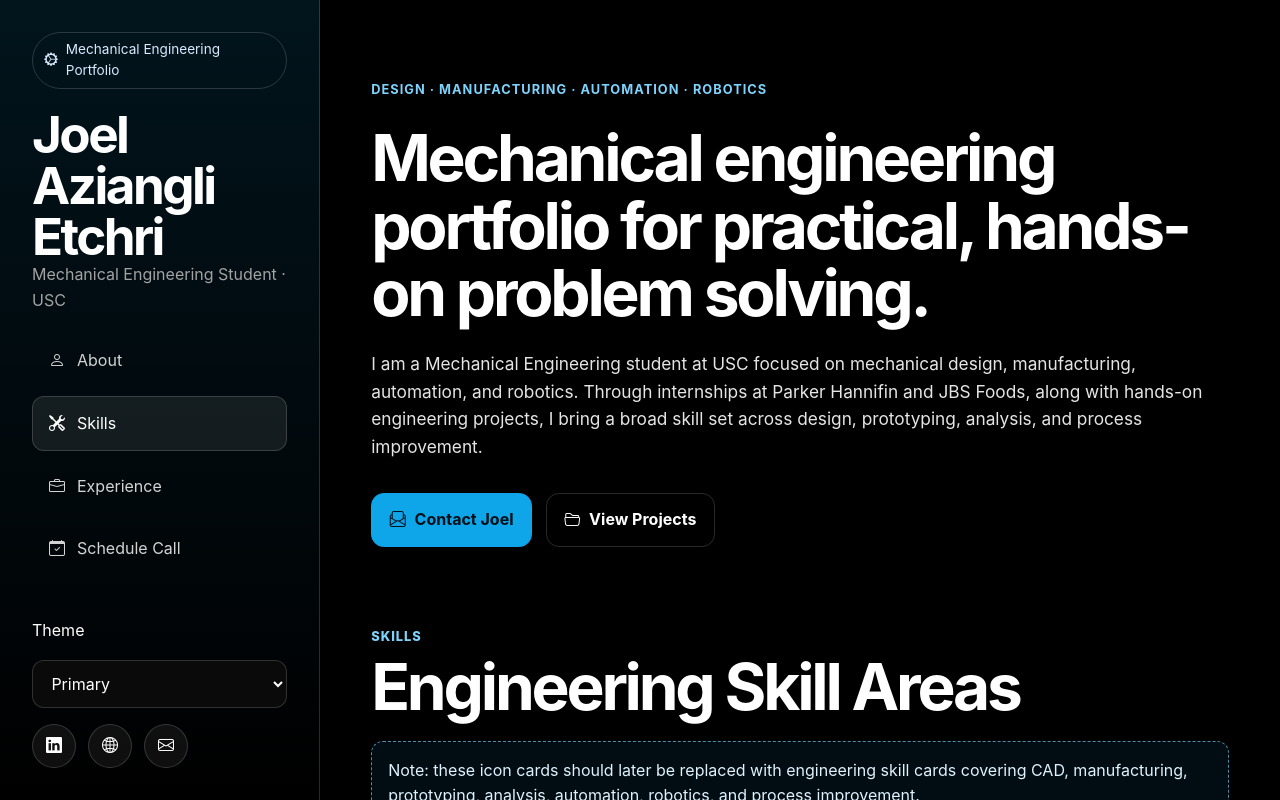
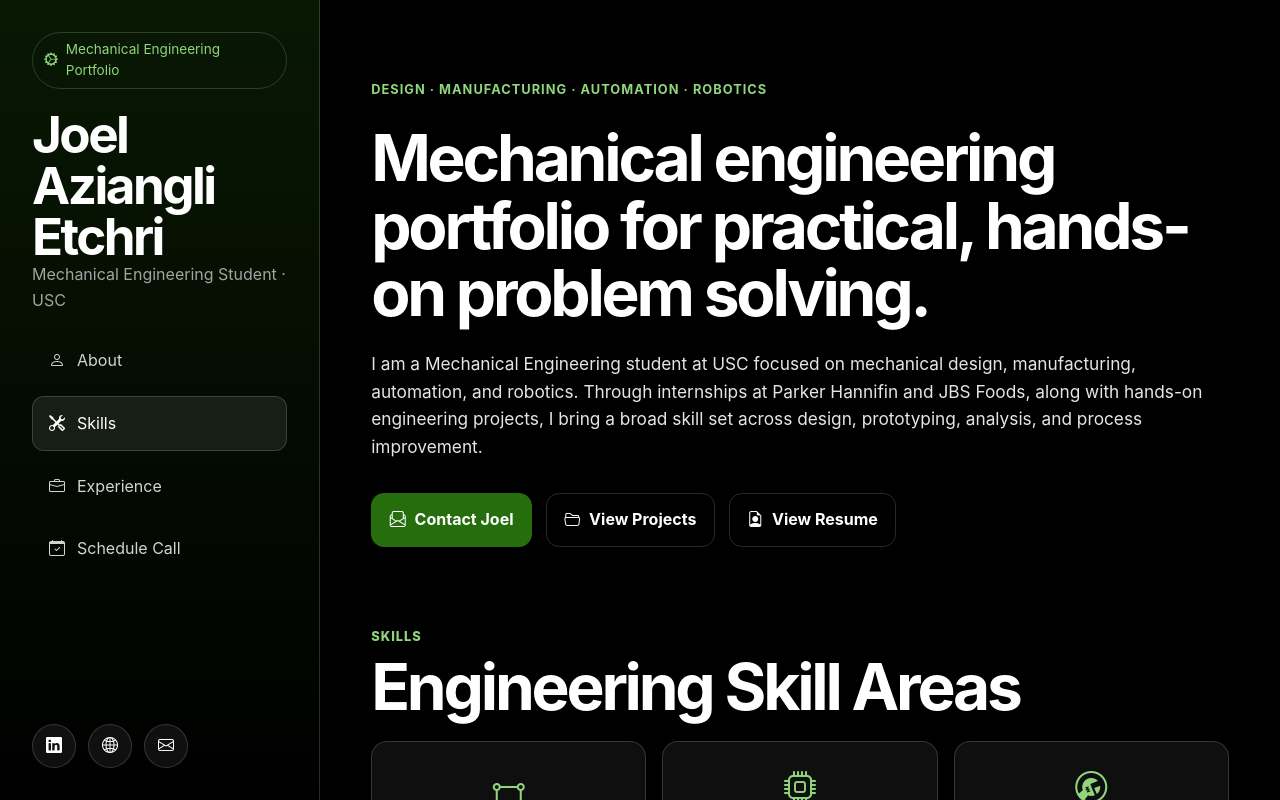
Before and after one commit to Etchri14/Engineering-Portfolio, a website: page index.html in a window 1280 px wide. Both pictures are taken after a click on the button "Skills". Shown: the top 800 px of the page. Drawn offline with nearby package versions, Linux system fonts and the light colour scheme.

Commit message:
Update index.html

```diff
--- a/index.html
+++ b/index.html
@@ -10,7 +10,10 @@
 
     <meta property="og:url" content="https://joeletchri.github.io" />
     <meta property="og:type" content="website" />
-    <meta property="og:title" content="Joel Aziangli Etchri | Mechanical Engineering Portfolio" />
+    <meta
+      property="og:title"
+      content="Joel Aziangli Etchri | Mechanical Engineering Portfolio"
+    />
     <meta
       property="og:description"
       content="Explore Joel Aziangli Etchri's mechanical engineering portfolio, including experience in design, manufacturing, automation, robotics, and hands-on engineering projects."
@@ -26,8 +29,11 @@
 
     <style>
       :root {
-        --primary: #0ea5e9;
-        --primary-dark: #0284c7;
+        --primary: #266e0d;
+        --primary-dark: #1d560a;
+        --primary-light: #8fd67c;
+        --primary-soft: rgba(38, 110, 13, 0.14);
+        --primary-border: rgba(38, 110, 13, 0.65);
         --black: #000000;
         --white: #ffffff;
         --muted: #a3a3a3;
@@ -44,8 +50,11 @@
 
       body {
         margin: 0;
-        font-family: Inter, ui-sans-serif, system-ui, -apple-system, BlinkMacSystemFont, "Segoe UI", sans-serif;
+        font-family: Inter, ui-sans-serif, system-ui, -apple-system,
+          BlinkMacSystemFont, "Segoe UI", sans-serif;
         line-height: 1.6;
+        background: var(--black);
+        color: var(--white);
       }
 
       a {
@@ -58,20 +67,12 @@
         font: inherit;
       }
 
-      .tw-bg-\[\#000000\] {
-        background-color: #000000;
-      }
-
-      .tw-text-white {
-        color: #ffffff;
-      }
-
       .tw-text-black {
-        color: #000000;
+        color: var(--black);
       }
 
       .tw-bg-white {
-        background-color: #ffffff;
+        background-color: var(--white);
       }
 
       .tw-rounded-lg {
@@ -106,7 +107,11 @@
         gap: 2rem;
         padding: 2rem;
         border-right: 1px solid var(--border);
-        background: linear-gradient(180deg, rgba(14, 165, 233, 0.12), rgba(0, 0, 0, 0));
+        background: linear-gradient(
+          180deg,
+          rgba(38, 110, 13, 0.22),
+          rgba(0, 0, 0, 0)
+        );
       }
 
       .profile-block {
@@ -123,7 +128,7 @@
         padding: 0.35rem 0.7rem;
         border: 1px solid var(--border);
         border-radius: 999px;
-        color: #dbeafe;
+        color: var(--primary-light);
         font-size: 0.85rem;
       }
 
@@ -173,17 +178,9 @@
         gap: 1rem;
       }
 
-      .theme-select {
-        width: 100%;
-        padding: 0.75rem 0.9rem;
-        border: 1px solid var(--border);
-        border-radius: 0.75rem;
-        color: var(--white);
-        background: #0a0a0a;
-      }
-
       .social-links {
         display: flex;
+        flex-wrap: wrap;
         gap: 0.75rem;
       }
 
@@ -202,8 +199,8 @@
 
       .social-link:hover {
         transform: translateY(-2px);
-        border-color: rgba(14, 165, 233, 0.8);
-        background: rgba(14, 165, 233, 0.14);
+        border-color: var(--primary-border);
+        background: var(--primary-soft);
       }
 
       .main-content {
@@ -221,11 +218,11 @@
 
       .eyebrow {
         margin: 0;
-        color: #7dd3fc;
+        color: var(--primary-light);
+        font-size: 0.8rem;
         font-weight: 700;
         letter-spacing: 0.08em;
         text-transform: uppercase;
-        font-size: 0.8rem;
       }
 
       .hero h2,
@@ -264,7 +261,7 @@
 
       .btn-primary {
         border-color: var(--primary);
-        color: #001018;
+        color: var(--white);
         background: var(--primary);
       }
 
@@ -292,7 +289,7 @@
 
       .section-kicker {
         margin: 0 0 0.35rem;
-        color: #7dd3fc;
+        color: var(--primary-light);
         font-size: 0.8rem;
         font-weight: 800;
         letter-spacing: 0.08em;
@@ -316,15 +313,6 @@
         grid-template-columns: repeat(3, minmax(0, 1fr));
       }
 
-      .skill-note {
-        margin: 0 0 1rem;
-        padding: 1rem;
-        border: 1px dashed rgba(125, 211, 252, 0.65);
-        border-radius: 0.75rem;
-        color: #e0f2fe;
-        background: rgba(14, 165, 233, 0.08);
-      }
-
       .skill-card {
         display: flex;
         min-height: 145px;
@@ -340,7 +328,7 @@
       }
 
       .skill-card i {
-        color: #7dd3fc;
+        color: var(--primary-light);
         font-size: 2rem;
       }
 
@@ -379,8 +367,8 @@
         display: inline-flex;
         padding: 0.25rem 0.55rem;
         border-radius: 999px;
-        color: #075985;
-        background: #e0f2fe;
+        color: var(--white);
+        background: var(--primary);
         font-size: 0.82rem;
         font-weight: 700;
       }
@@ -388,9 +376,10 @@
       .schedule-frame {
         width: 100%;
         min-height: 700px;
+        margin-top: 1rem;
         border: 0;
         border-radius: 1rem;
-        background: #ffffff;
+        background: var(--white);
       }
 
       @media (min-width: 1024px) {
@@ -426,7 +415,7 @@
     </style>
   </head>
 
-  <body class="tw-bg-[#000000] tw-text-white lg:tw-h-[100vh]">
+  <body class="lg:tw-h-[100vh]">
     <div class="page-shell">
       <section class="sidebar" aria-label="Portfolio sidebar">
         <div class="profile-block">
@@ -461,14 +450,6 @@
         </div>
 
         <div class="sidebar-footer">
-          <label for="theme-select">Theme</label>
-          <select id="theme-select" class="theme-select" aria-label="Theme selector">
-            <option value="primary" selected>Primary</option>
-            <option value="secondary">Secondary</option>
-            <option value="success">Success</option>
-            <option value="warning">Warning</option>
-          </select>
-
           <div class="social-links" aria-label="Social links">
             <a
               class="social-link"
@@ -488,7 +469,11 @@
             >
               <i class="bi bi-globe2" aria-hidden="true"></i>
             </a>
-            <a class="social-link" href="mailto:joeletchri@gmail.com" aria-label="Email Joel Etchri">
+            <a
+              class="social-link"
+              href="mailto:joeletchri@gmail.com"
+              aria-label="Email Joel Etchri"
+            >
               <i class="bi bi-envelope" aria-hidden="true"></i>
             </a>
           </div>
@@ -498,14 +483,19 @@
       <main class="main-content">
         <header class="hero">
           <p class="eyebrow">Design · Manufacturing · Automation · Robotics</p>
-          <h2>Mechanical engineering portfolio for practical, hands-on problem solving.</h2>
+          <h2>
+            Mechanical engineering portfolio for practical, hands-on problem
+            solving.
+          </h2>
           <p class="intro-text">
-            I am a Mechanical Engineering student at USC focused on mechanical design, manufacturing,
-            automation, and robotics. Through internships at Parker Hannifin and JBS Foods, along with
-            hands-on engineering projects, I bring a broad skill set across design, prototyping, analysis,
-            and process improvement.
+            I am a Mechanical Engineering student at USC focused on mechanical
+            design, manufacturing, automation, and robotics. Through internships
+            at Parker Hannifin and JBS Foods, along with hands-on engineering
+            projects, I bring a broad skill set across design, prototyping,
+            analysis, and process improvement.
           </p>
-          <div class="button-row">
+
+          <div class="button-row" aria-label="Portfolio actions">
             <a class="btn btn-primary" href="mailto:joeletchri@gmail.com">
               <i class="bi bi-envelope-paper" aria-hidden="true"></i>
               Contact Joel
@@ -519,6 +509,15 @@
               <i class="bi bi-folder2-open" aria-hidden="true"></i>
               View Projects
             </a>
+            <a
+              class="btn btn-outline"
+              href="./assets/Joel_Aziangli_Etchri_Resume.pdf"
+              target="_blank"
+              rel="noopener noreferrer"
+            >
+              <i class="bi bi-file-earmark-person" aria-hidden="true"></i>
+              View Resume
+            </a>
           </div>
         </header>
 
@@ -528,16 +527,22 @@
             <h2 id="about-title" class="section-title">Joel Etchri</h2>
           </div>
 
-          <div class="tw-rounded-lg tw-bg-white tw-p-6 tw-text-justify tw-text-black tw-shadow-md white-card">
+          <div
+            class="tw-rounded-lg tw-bg-white tw-p-6 tw-text-justify tw-text-black tw-shadow-md white-card"
+          >
             <p>
-              Joel Etchri is a Mechanical Engineering student at the University of Southern California with
-              experience across mechanical design, manufacturing systems, automation, and robotics. His work
-              includes internship experience with Parker Hannifin and JBS Foods, where he contributed to
-              engineering, process improvement, and production-focused initiatives. At USC, Joel has expanded
-              his hands-on engineering experience through USC Formula SAE and USC Makers, applying design,
-              prototyping, fabrication, testing, and teamwork to real engineering challenges.
+              Joel Etchri is a Mechanical Engineering student at the University
+              of Southern California with experience across mechanical design,
+              manufacturing systems, automation, and robotics. His work includes
+              internship experience with Parker Hannifin and JBS Foods, where he
+              contributed to engineering, process improvement, and
+              production-focused initiatives. At USC, Joel has expanded his
+              hands-on engineering experience through USC Formula SAE and USC
+              Makers, applying design, prototyping, fabrication, testing, and
+              teamwork to real engineering challenges.
             </p>
-            <div class="button-row">
+
+            <div class="button-row" aria-label="About actions">
               <a
                 class="btn btn-primary"
                 href="https://joeletchri.github.io"
@@ -547,7 +552,11 @@
                 <i class="bi bi-box-arrow-up-right" aria-hidden="true"></i>
                 Projects
               </a>
-              <a class="btn btn-outline" href="mailto:joeletchri@gmail.com" style="color: #000000; border-color: #d4d4d4;">
+              <a
+                class="btn btn-outline"
+                href="mailto:joeletchri@gmail.com"
+                style="color: #000000; border-color: #d4d4d4"
+              >
                 <i class="bi bi-envelope" aria-hidden="true"></i>
                 Contact
               </a>
@@ -558,14 +567,10 @@
         <section id="skills" class="tab-panel" aria-labelledby="skills-title">
           <div class="section-header">
             <p class="section-kicker">Skills</p>
-            <h2 id="skills-title" class="section-title">Engineering Skill Areas</h2>
+            <h2 id="skills-title" class="section-title">
+              Engineering Skill Areas
+            </h2>
           </div>
-
-          <!-- These existing icon cards should later be replaced with detailed engineering skill cards. -->
-          <p class="skill-note">
-            Note: these icon cards should later be replaced with engineering skill cards covering CAD,
-            manufacturing, prototyping, analysis, automation, robotics, and process improvement.
-          </p>
 
           <div class="grid grid-3">
             <article class="skill-card">
@@ -573,26 +578,31 @@
               <h4>Mechanical Design</h4>
               <p>CAD, mechanisms, assemblies, design iteration.</p>
             </article>
+
             <article class="skill-card">
               <i class="bi bi-cpu" aria-hidden="true"></i>
               <h4>Automation</h4>
               <p>Controls mindset, equipment improvement, robotics exposure.</p>
             </article>
+
             <article class="skill-card">
               <i class="bi bi-wrench-adjustable-circle" aria-hidden="true"></i>
               <h4>Manufacturing</h4>
               <p>Fabrication, prototyping, production support, troubleshooting.</p>
             </article>
+
             <article class="skill-card">
               <i class="bi bi-graph-up-arrow" aria-hidden="true"></i>
               <h4>Analysis</h4>
               <p>Engineering calculations, testing, data-informed decisions.</p>
             </article>
+
             <article class="skill-card">
               <i class="bi bi-car-front" aria-hidden="true"></i>
               <h4>Formula SAE</h4>
               <p>Team engineering, vehicle systems, design-for-performance.</p>
             </article>
+
             <article class="skill-card">
               <i class="bi bi-lightbulb" aria-hidden="true"></i>
               <h4>Prototyping</h4>
@@ -601,14 +611,22 @@
           </div>
         </section>
 
-        <section id="experience" class="tab-panel" aria-labelledby="experience-title">
+        <section
+          id="experience"
+          class="tab-panel"
+          aria-labelledby="experience-title"
+        >
           <div class="section-header">
             <p class="section-kicker">Experience</p>
-            <h2 id="experience-title" class="section-title">Engineering Experience</h2>
+            <h2 id="experience-title" class="section-title">
+              Engineering Experience
+            </h2>
           </div>
 
           <div class="grid grid-2">
-            <article class="tw-rounded-lg tw-bg-white tw-p-6 tw-text-black tw-shadow-md experience-card white-card">
+            <article
+              class="tw-rounded-lg tw-bg-white tw-p-6 tw-text-black tw-shadow-md experience-card white-card"
+            >
               <h3>Parker Hannifin</h3>
               <div class="experience-meta">
                 <span>Engineering Intern</span>
@@ -616,8 +634,9 @@
                 <span>Summer 2024</span>
               </div>
               <p>
-                Supported engineering and manufacturing work focused on mechanical systems, production
-                improvement, documentation, and practical problem solving in an industrial environment.
+                Supported engineering and manufacturing work focused on
+                mechanical systems, production improvement, documentation, and
+                practical problem solving in an industrial environment.
               </p>
               <div class="tag-list">
                 <span class="tag">Manufacturing</span>
@@ -626,7 +645,9 @@
               </div>
             </article>
 
-            <article class="tw-rounded-lg tw-bg-white tw-p-6 tw-text-black tw-shadow-md experience-card white-card">
+            <article
+              class="tw-rounded-lg tw-bg-white tw-p-6 tw-text-black tw-shadow-md experience-card white-card"
+            >
               <h3>JBS Foods</h3>
               <div class="experience-meta">
                 <span>Engineering Intern</span>
@@ -634,8 +655,9 @@
                 <span>Summer 2023</span>
               </div>
               <p>
-                Worked in a production-focused setting supporting reliability, operations, and engineering
-                initiatives tied to equipment performance, safety, and continuous improvement.
+                Worked in a production-focused setting supporting reliability,
+                operations, and engineering initiatives tied to equipment
+                performance, safety, and continuous improvement.
               </p>
               <div class="tag-list">
                 <span class="tag">Operations</span>
@@ -644,7 +666,9 @@
               </div>
             </article>
 
-            <article class="tw-rounded-lg tw-bg-white tw-p-6 tw-text-black tw-shadow-md experience-card white-card">
+            <article
+              class="tw-rounded-lg tw-bg-white tw-p-6 tw-text-black tw-shadow-md experience-card white-card"
+            >
               <h3>USC Formula SAE</h3>
               <div class="experience-meta">
                 <span>Student Engineer</span>
@@ -652,8 +676,9 @@
                 <span>2023–Present</span>
               </div>
               <p>
-                Contributes to a student race car engineering team through collaborative design,
-                prototyping, fabrication, testing, and cross-functional engineering problem solving.
+                Contributes to a student race car engineering team through
+                collaborative design, prototyping, fabrication, testing, and
+                cross-functional engineering problem solving.
               </p>
               <div class="tag-list">
                 <span class="tag">Vehicle Design</span>
@@ -664,17 +689,30 @@
           </div>
         </section>
 
-        <section id="schedule" class="tab-panel" aria-labelledby="schedule-title">
+        <section
+          id="schedule"
+          class="tab-panel"
+          aria-labelledby="schedule-title"
+        >
           <div class="section-header">
             <p class="section-kicker">Schedule Call</p>
             <h2 id="schedule-title" class="section-title">Connect with Joel</h2>
           </div>
 
-          <!-- Replace this embedded scheduler with Joel's own scheduling link or remove this section. -->
+          <div
+            class="tw-rounded-lg tw-bg-white tw-p-6 tw-text-black tw-shadow-md white-card"
+          >
+            <p>
+              Interested in discussing my engineering experience, projects, or
+              potential opportunities? Schedule a 30-minute call with me using
+              the calendar below.
+            </p>
+          </div>
+
           <iframe
             class="schedule-frame"
-            src="https://calendly.com/"
-            title="Schedule a call"
+            src="https://calendly.com/joeletchri/30min?embed=true"
+            title="Schedule a 30-minute call with Joel Etchri"
             loading="lazy"
           ></iframe>
         </section>
@@ -697,13 +735,5 @@
         });
       });
     </script>
-
-    <script>
-      const themeSelect = document.getElementById("theme-select");
-
-      themeSelect?.addEventListener("change", (event) => {
-        document.documentElement.setAttribute("data-theme", event.target.value);
-      });
-    </script>
   </body>
 </html>
```
